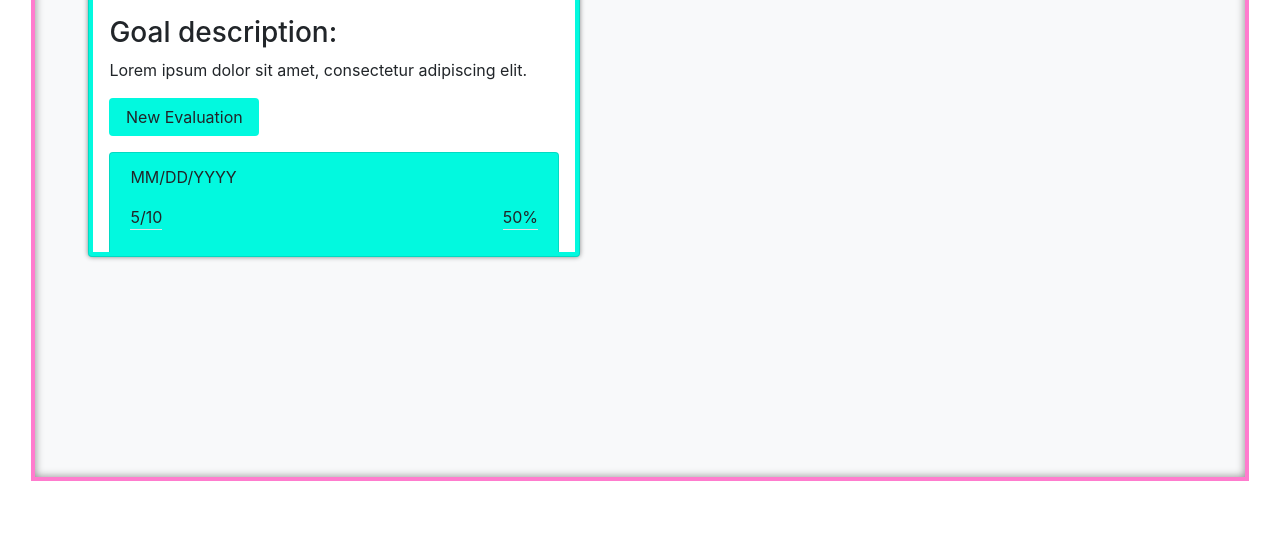
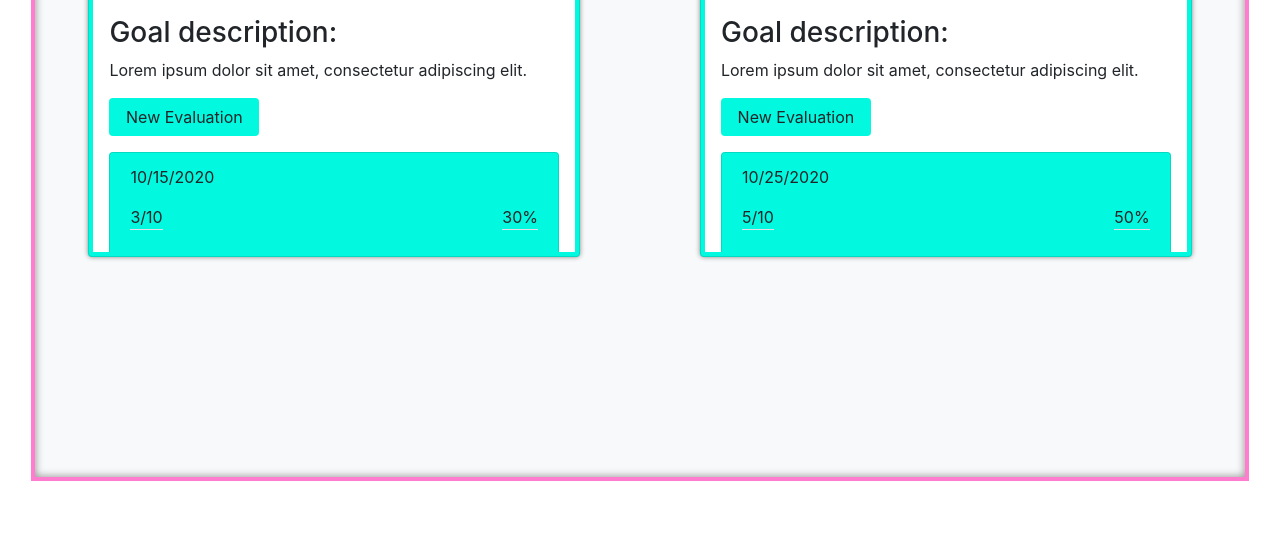
Before and after one commit to Craig5117/slp-reach, a plain HTML site: page index.html in a window 1280 px wide. Shown: the part 261-800 px from the top of the page. Drawn offline with nearby package versions, Linux system fonts and the light colour scheme.

Commit message:
goal array function is semi-functional, all data obtained from html

```diff
--- a/assets/js/script.js
+++ b/assets/js/script.js
@@ -11,30 +11,32 @@ var studentGoalUpdate = function () {
         console.log("Goal name is: " + goalName);
         $(".goal-eval").each(function(){
             var evalDate = $(this).children("p").text();
-            console.log(evalDate);
+            console.log("EvalDate is: " + evalDate);
             var scoreContainerEl = $(this).children("div");
-            var evalScore = scoreContainerEl.children("p").text();
-            // var evalScore = $(this).find(".score").text();
+            var scoreContainerChildren = scoreContainerEl.children();
+            var evalScore = scoreContainerChildren[0].textContent;
             console.log("EvalScore is: " + evalScore);
-            var scorePercent = $(this).children(".scorePercent").text();
+            var scorePercent = scoreContainerChildren[1].textContent;
             console.log("ScorePercent is: " + scorePercent);
+            console.log(evalDate, evalScore, scorePercent);
             var evalObj = {date: evalDate, score: evalScore, percent: scorePercent};
-            console.log("This is the evalObj: " + evalObj);
+            console.log(evalObj);
             newEvalArray.push(evalObj);
-            console.log("This is the newEvalArray" + newEvalArray);
-        })
+            console.log(newEvalArray);
+        });
+
         var goalDataObj = {goal: goalName, eval: newEvalArray}
         currentStudentArray.push(goalDataObj);
-        console.log("This is the currentStudentArray: " + currentStudentArray);
-    })
+        console.log(currentStudentArray);
+    });
     studUpdateArrayData = {student: currentStudent, data: currentStudentArray}
     studentsGoalsArray.push(studUpdateArrayData);
-    console.log("This is the updated studentGoalsArray: " + studentsGoalsArray);
-}
+    console.log(studentsGoalsArray);
+};
 var displayStudentGoals = function(currentStudent) {
-    $(".goal").each(function(){
-        $(this).remove();
-    })
+    // $(".goal").each(function(){
+    //     $(this).remove();
+    // })
 }
 
 $("#student-form-modal").on("show.bs.modal", function() {
--- a/index.html
+++ b/index.html
@@ -44,27 +44,61 @@
                             <button class="btn bg-goal mb-3" id="newEvalBtn">New Evaluation</button>
                             <div class="list-group d-flex">
                                 <div class="goal-eval list-group-item bg-goal">
-                                    <p class="evalDate">MM/DD/YYYY</p>
+                                    <p class="evalDate">10/15/2020</p>
                                     <div class="d-flex justify-content-between">
-                                        <p class="border-bottom score">5/10</p> <p class="border-bottom scorePercent">50%</p>
+                                        <p class="score border-bottom">3/10</p> <p class="scorePercent border-bottom">30%</p>
                                     </div>
                                 </div>
                                 <div class="goal-eval list-group-item bg-goal">
-                                    <p>MM/DD/YYYY</p>
+                                    <p>11/15/20202</p>
                                     <div class="d-flex justify-content-between">
                                         <p class="border-bottom">5/10</p> <p class="border-bottom">50%</p>
                                     </div>
                                 </div>
                                 <div class="goal-eval list-group-item bg-goal">
-                                    <p>MM/DD/YYYY</p>
+                                    <p>12/15/2020</p>
                                     <div class="d-flex justify-content-between">
-                                        <p class="border-bottom">5/10</p> <p class="border-bottom">50%</p>
+                                        <p class="border-bottom">6/10</p> <p class="border-bottom">60%</p>
                                     </div>
                                 </div>
                                 <div class="goal-eval list-group-item bg-goal">
-                                    <p>MM/DD/YYYY</p>
+                                    <p>1/15/2020</p>
                                     <div class="d-flex justify-content-between">
-                                        <p class="border-bottom">5/10</p> <p class="border-bottom">50%</p>
+                                        <p class="border-bottom">9/10</p> <p class="border-bottom">90%</p>
+                                    </div>
+                                </div>
+                            </div>
+                        </div>
+                    </div>
+                    <div class="goal col-11 col-md-5 card my-3 bg-goal p-0">
+                        <h2 class="p-2">When</h2>
+                        <div class="p-3 bg-white mx-1 mb-1 overflow-auto">
+                            <h3>Goal description:</h3>
+                            <p>Lorem ipsum dolor sit amet, consectetur adipiscing elit.</p>
+                            <button class="btn bg-goal mb-3" id="newEvalBtn">New Evaluation</button>
+                            <div class="list-group d-flex">
+                                <div class="goal-eval list-group-item bg-goal">
+                                    <p class="evalDate">10/25/2020</p>
+                                    <div class="d-flex justify-content-between">
+                                        <p class="score border-bottom">5/10</p> <p class="scorePercent border-bottom">50%</p>
+                                    </div>
+                                </div>
+                                <div class="goal-eval list-group-item bg-goal">
+                                    <p>11/25/2020</p>
+                                    <div class="d-flex justify-content-between">
+                                        <p class="border-bottom">7/10</p> <p class="border-bottom">70%</p>
+                                    </div>
+                                </div>
+                                <div class="goal-eval list-group-item bg-goal">
+                                    <p>12/25/2020</p>
+                                    <div class="d-flex justify-content-between">
+                                        <p class="border-bottom">8/10</p> <p class="border-bottom">80%</p>
+                                    </div>
+                                </div>
+                                <div class="goal-eval list-group-item bg-goal">
+                                    <p>01/25/2020</p>
+                                    <div class="d-flex justify-content-between">
+                                        <p class="border-bottom">10/10</p> <p class="border-bottom">100%</p>
                                     </div>
                                 </div>
                             </div>
```
